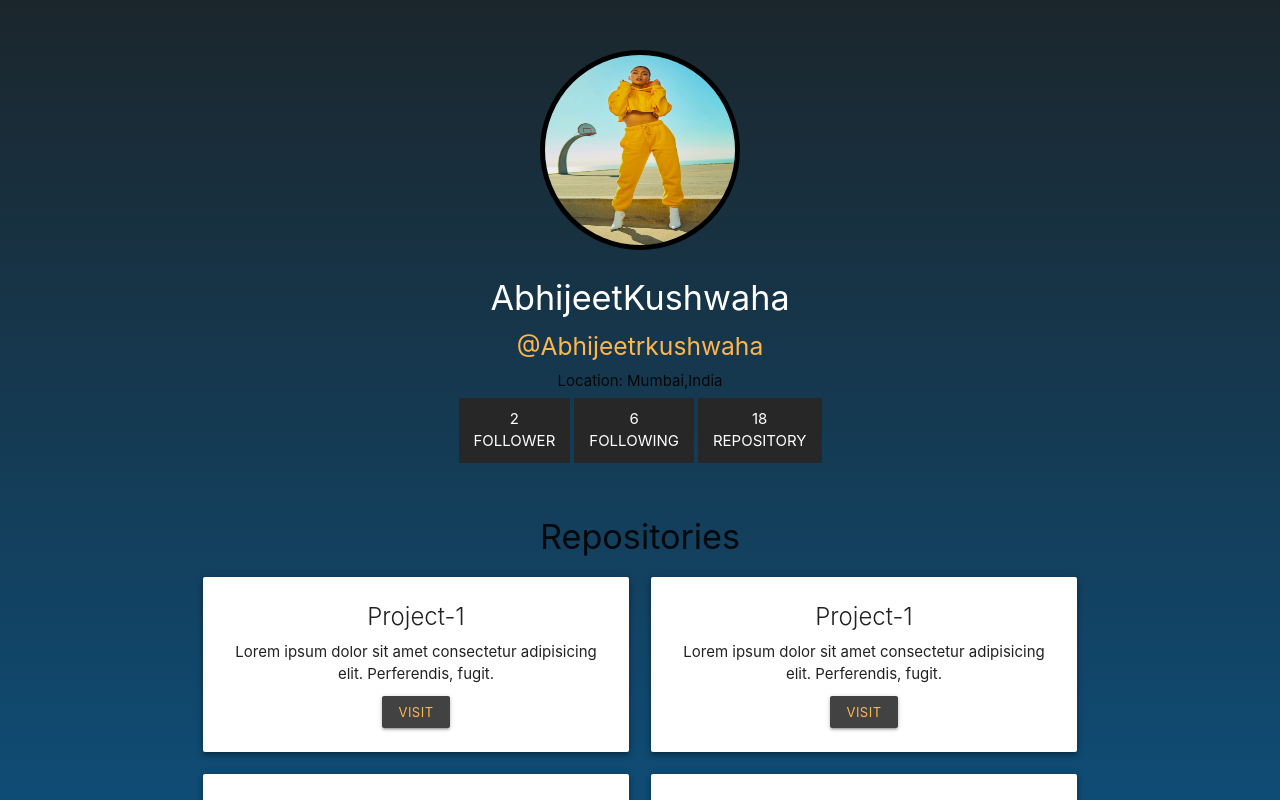
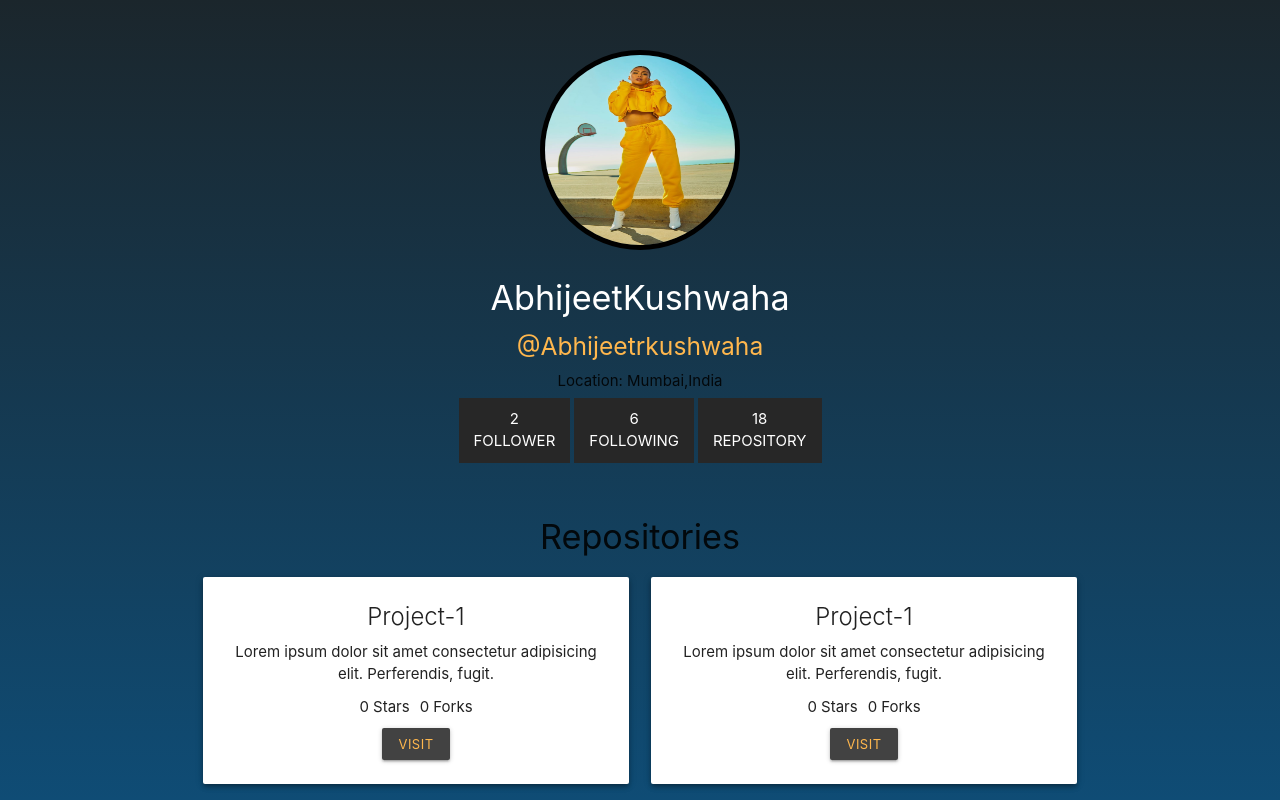
Before and after one commit to Abhijeetrkushwaha/gitsearch, a React (Create React App) app: page /1 in a window 1280 px wide. Shown: the top 800 px of the page. Built offline with nearby package versions, Linux system fonts and the light colour scheme.

Commit message:
added stars and forl stats

```diff
--- a/src/App.css
+++ b/src/App.css
@@ -68,3 +68,9 @@ textarea:not(.browser-default):focus:not([readonly]){
 .repo-num{
   margin-top: 50px;
 }
+.stars{
+  margin-right: 10px;
+}
+.star-fork{
+  padding-bottom: 10px;
+}
--- a/src/components/Repository.js
+++ b/src/components/Repository.js
@@ -7,6 +7,7 @@ function Repository(){
                 <div className="card-content">
                     <span className="card-title">Project-1</span>
                     <p className="des">Lorem ipsum dolor sit amet consectetur adipisicing elit. Perferendis, fugit.</p>
+                    <p className="star-fork"><span className="stars">0 Stars</span><span>0 Forks</span></p>
                     <button className="btn-small grey darken-3 orange-text text-lighten-2">Visit</button>
                 </div>
             </div>
```
